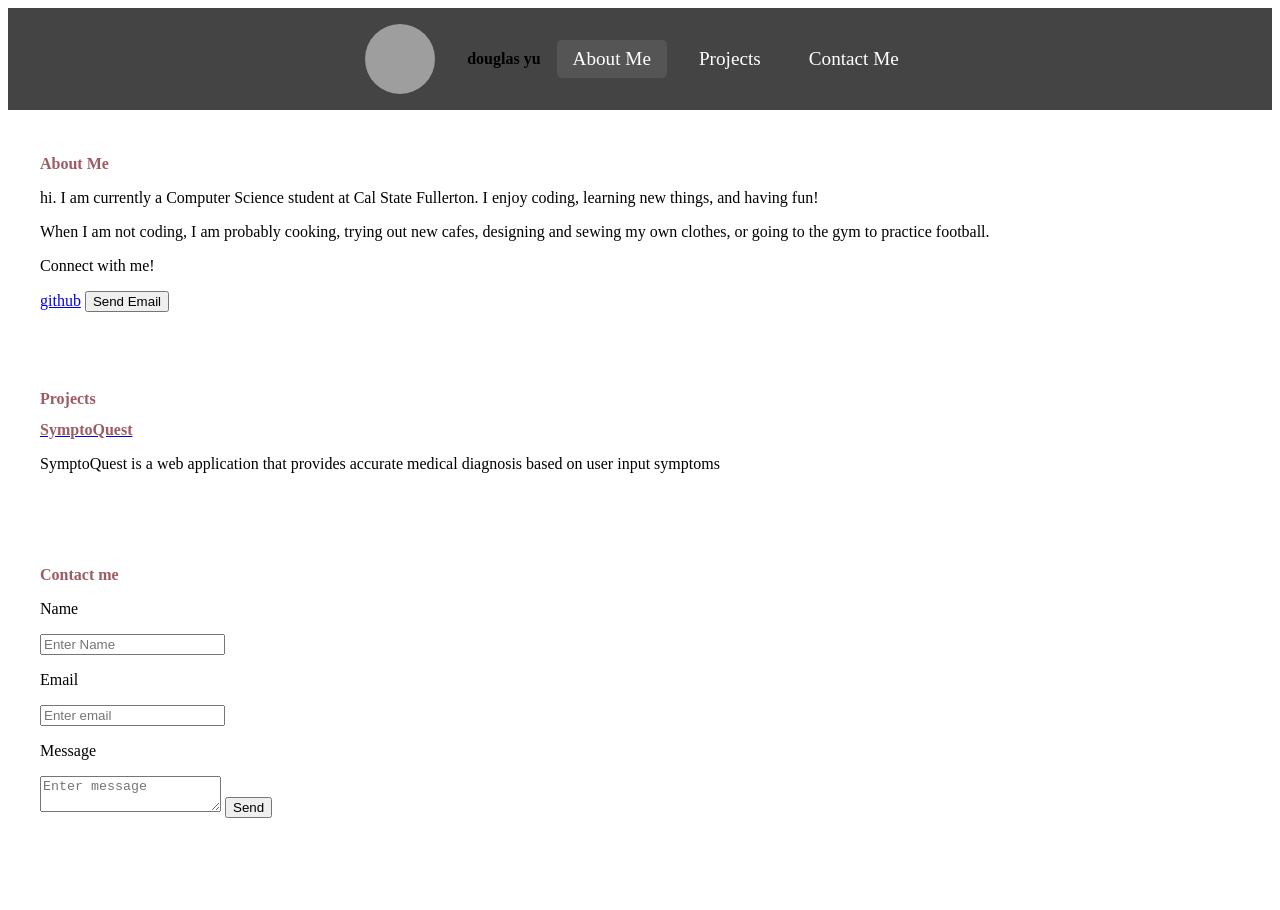
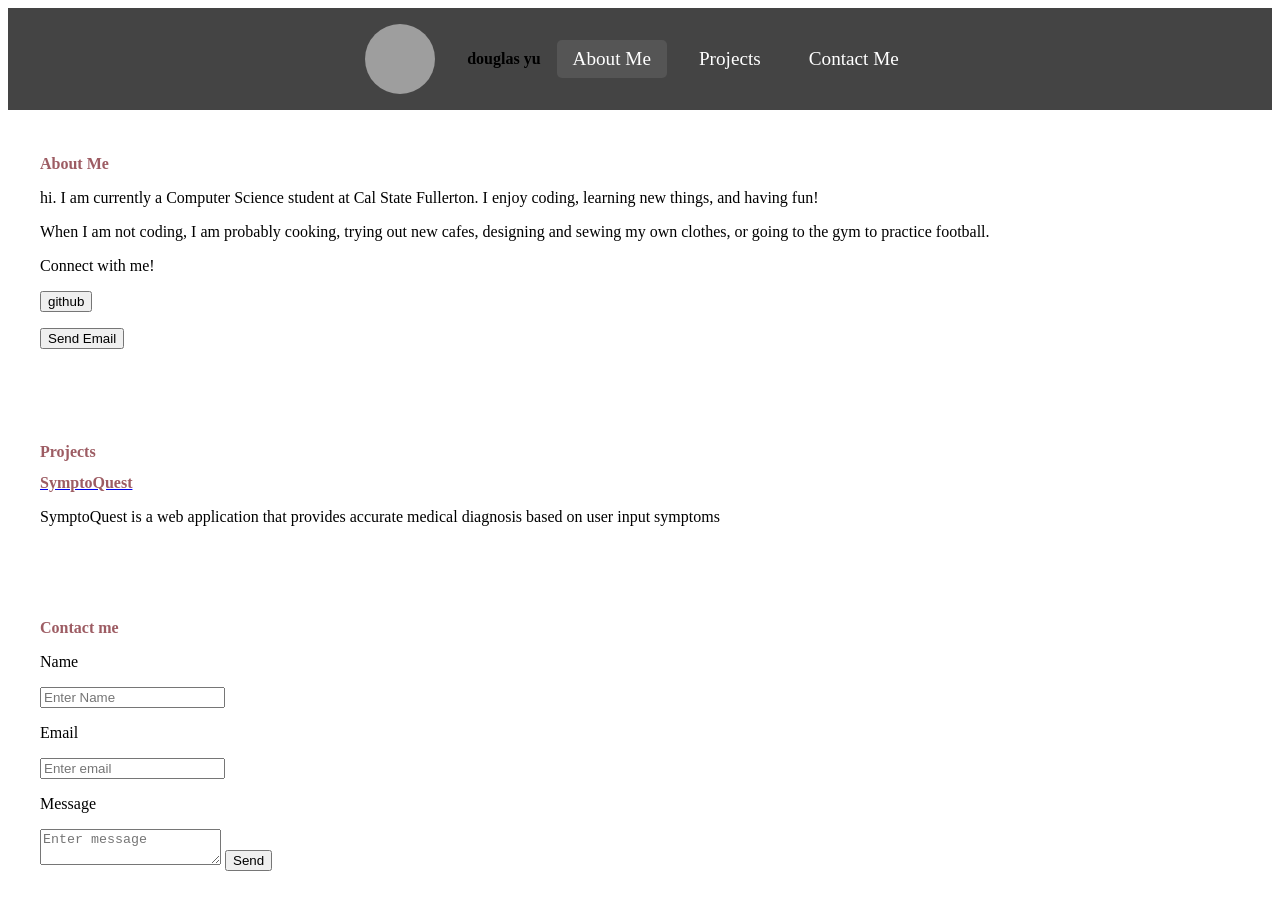
Before and after one commit to Douglasmyu/portfolio, a SvelteKit app: page / in a window 1280 px wide. Before the commit the page ends 858 px from the top, so only its background shows below. Built offline with nearby package versions, Linux system fonts and the light colour scheme; grey boxes are pictures that could not be loaded.

Commit message:
small changes

```diff
--- a/src/routes/+page.svelte
+++ b/src/routes/+page.svelte
@@ -11,6 +11,9 @@
     }
     function sendEmail() {
       window.location.href = "mailto:douglasmyu@csu.fullerton.edu?subject=Hello&body=This%20is%20the%20body";
+  }
+    function openGithub() {
+      window.open('https://github.com/Douglasmyu');
     }
   </script>
 
@@ -94,7 +97,7 @@
     </div>
   </div>
 
-  <section id="about">
+  <section id="about"> <!--about me section-->
     <h2>About Me</h2>
     <p>
         hi. I am currently a Computer Science student at Cal State Fullerton.
@@ -106,24 +109,35 @@
     <p>
         Connect with me!
     </p>
-    <a href = https://github.com/Douglasmyu >github</a>
+    <p>
+      <button on:click={openGithub}>github</button>
+    </p>
+
+    <p>
       <button on:click={sendEmail}>Send Email</button>
+    </p>
+
   </section>
-  <section id="projects">
+  <section id="projects"> <!-- projects section-->
+    <article>
       <h2>Projects</h2>
         <a href = https://sympto-quest-phi.vercel.app/login><h2>SymptoQuest</h2></a>
             <p>
                 SymptoQuest is a web application that provides accurate medical diagnosis based on user input symptoms
             </p>
+    </article>
   </section>
 
-  <section id = "contact">
+  <section id = "contact"> <!-- contact me section-->
     <h2>Contact me</h2>
     <form class="contact-form" on:submit={handleSubmit}></form>
+
     <p>Name</p>
     <input id=name placeholder="Enter Name"/>
+
     <p>Email</p>
     <input id=email placeholder="Enter email"/>
+
     <p>Message</p>
     <textarea id=message placeholder="Enter message"/>
     <button type="submit">Send</button>
```
Lines whose indentation alone changed are shown as unchanged.
